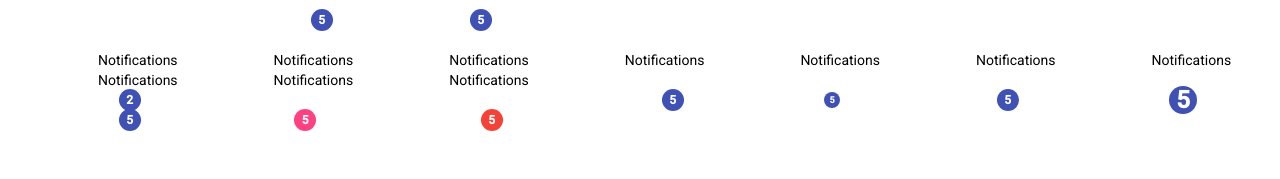
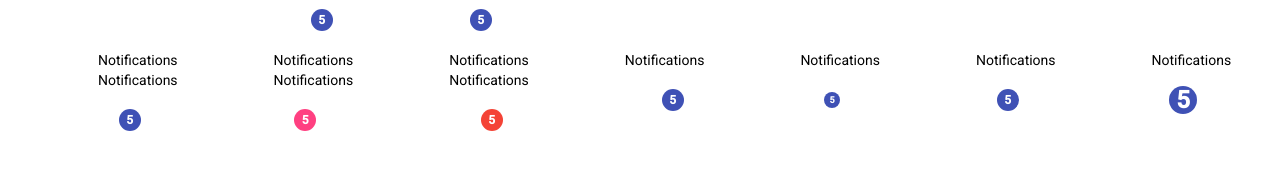
Before and after one commit to markpackham/angular_material_learn, an Angular app: page / in a window 1280 px wide. Shown: the top 179 px of the page. Built offline with nearby package versions, Linux system fonts and the light colour scheme.

Commit message:
hide a badge conditionally if there are 0 notifications
https://www.youtube.com/watch?v=cj42D7waOoU&list=PLC3y8-rFHvwilEuCqFGTL5Gt5U6deIrsU&index=9

```diff
--- a/src/app/app.component.html
+++ b/src/app/app.component.html
@@ -1,5 +1,5 @@
 <div class="layout">
-  <span [matBadge]="notifications">Notifications</span>
+  <span [matBadge]="notifications" [matBadgeHidden]="notifications == 0">Notifications</span>
   <span matBadge="5" matBadgePosition="below before">Notifications</span>
   <span matBadge="5" matBadgePosition="below after">Notifications</span>
   <span matBadge="5" matBadgePosition="above before">Notifications</span>
--- a/src/app/app.component.ts
+++ b/src/app/app.component.ts
@@ -7,5 +7,5 @@ import { Component } from '@angular/core';
 })
 export class AppComponent {
   title = 'angular_material_learn';
-  notifications = 2;
+  notifications = 0;
 }
```
